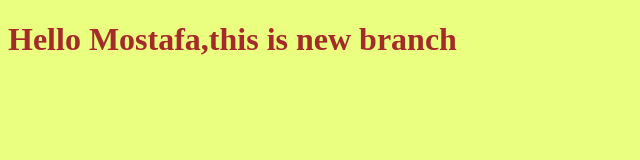
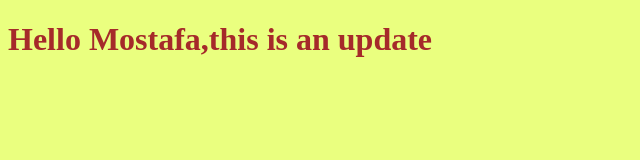
Before and after one commit to hackerethical034-crypto/myproject, a plain HTML site: page index.html in a window 1280 px wide. Shown: the whole page, without its empty margins (0-640 px from the left). Drawn offline with Linux system fonts and the light colour scheme.

Commit message:
edit in html file

```diff
--- a/index.html
+++ b/index.html
@@ -7,7 +7,8 @@
     <link rel="stylesheet" href="app.css">
 </head>
 <body>
-    <h1>Hello Mostafa,this is new branch</h1>
+    <h1>Hello Mostafa,this is an update</h1>
+
 
     <script src="app.js"></script>
 </body>
```
